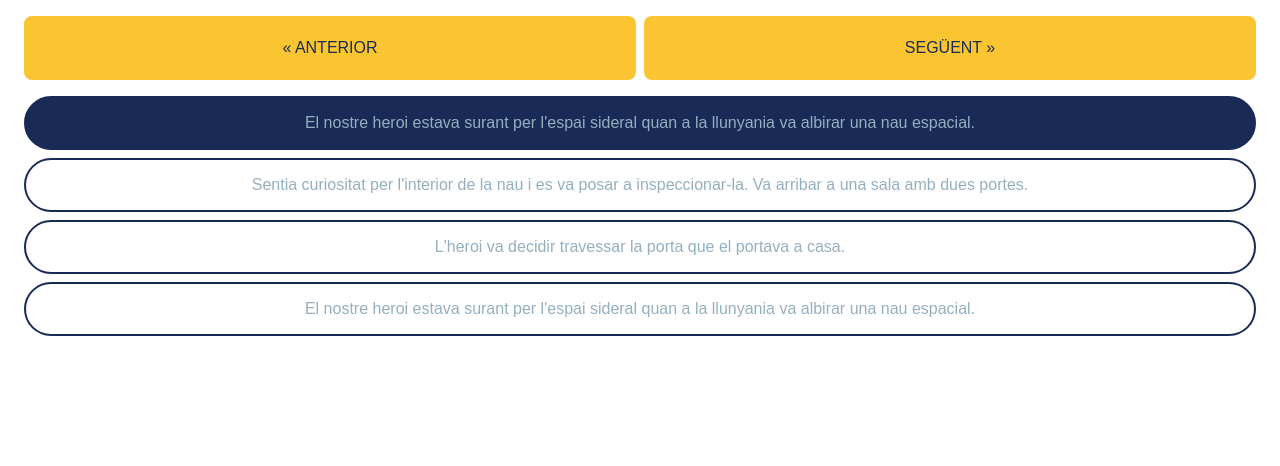
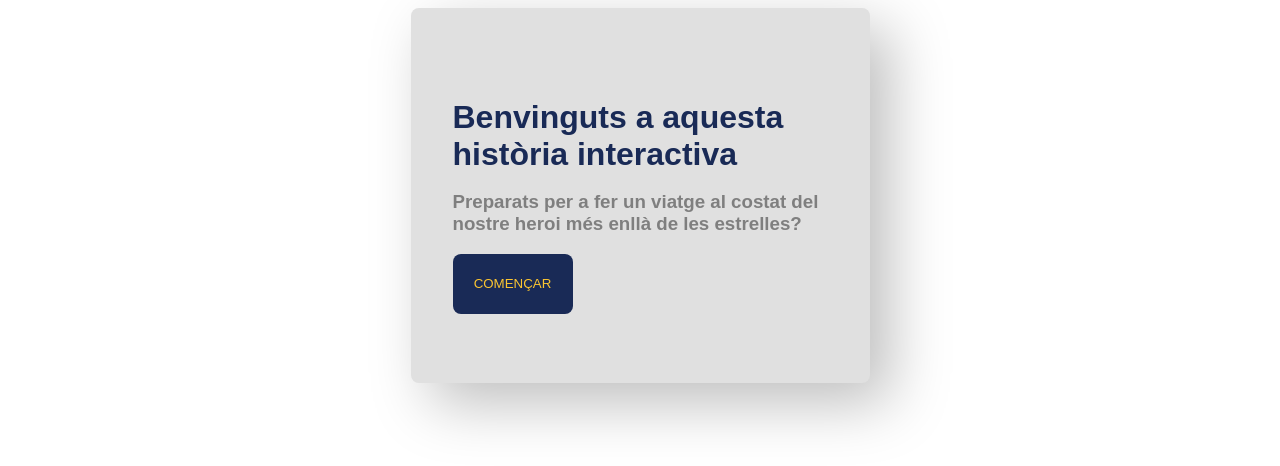
Before and after one commit to nyuudo/Thinksigner, a React (Vite) app: page / in a window 1280 px wide. Shown: the top 466 px of the page. Built offline with nearby package versions, Linux system fonts and the light colour scheme.

Commit message:
Exercise 5

```diff
--- a/src/App.tsx
+++ b/src/App.tsx
@@ -3,8 +3,11 @@ import scenes from "./data/scenes.json";
 import { Escena } from "./components/Escena";
 import { Header } from "./components/Header";
 import { useState } from "react";
+import { Welcome } from "./components/Welcome";
 
 function App() {
+  // define the state of Welcome component
+  const [firstPage, setPage] = useState(true);
   const [level, setLevel] = useState(1);
   // define a function that will be used by the right button
   const GoAhead = () => {
@@ -26,7 +29,15 @@ function App() {
     }
   };
 
-  return (
+  // define a function to set the change of state
+  const GoPage = () => {
+    setPage(false);
+  };
+
+  // return a conditional ternary to hide or show the nextpage
+  return firstPage === true ? (
+    <Welcome next={GoPage} />
+  ) : (
     <div>
       <Header back={GoBack} ahead={GoAhead} />
       {scenes.map((item) => (
--- /dev/null
+++ b/src/components/Welcome.styles.tsx
@@ -0,0 +1,38 @@
+import styled from "styled-components";
+
+export const WelcomeArea = styled.div`
+  @import url("https://fonts.googleapis.com/css2?family=Rubik&display=swap");
+  font-family: Rubik, sans-serif;
+  h1 {
+    color: #192a56;
+    margin-bottom: 0;
+  }
+  h3 {
+    color: #7f7f7f;
+  }
+  margin: auto;
+  display: flex;
+  flex-wrap: wrap;
+  align-content: center;
+  padding: 0px 42px;
+  max-width: 375px;
+  height: 375px;
+  border-radius: 8px;
+  background: #e0e0e0;
+  box-shadow: 20px 20px 60px #bebebe, -20px -20px 60px #ffffff;
+`;
+
+export const WelcomButton = styled.button`
+  border: none;
+  border-radius: 8px;
+  width: 120px;
+  height: 60px;
+  text-decoration: none;
+  color: #fbc531;
+  background-color: #192a56;
+  transition-duration: 0.4s;
+  &:hover {
+    color: #192a56;
+    background-color: #fbc531;
+  }
+`;
--- /dev/null
+++ b/src/components/Welcome.tsx
@@ -0,0 +1,16 @@
+import { WelcomeArea, WelcomButton } from "./Welcome.styles";
+
+type WelcomeProps = { next(): void };
+
+export const Welcome = (props: WelcomeProps) => {
+  return (
+    <WelcomeArea>
+      <h1>Benvinguts a aquesta història interactiva</h1>
+      <h3>
+        Preparats per a fer un viatge al costat del nostre heroi més enllà de
+        les estrelles?
+      </h3>
+      <WelcomButton onClick={props.next}>COMENÇAR</WelcomButton>
+    </WelcomeArea>
+  );
+};
--- a/src/data/scenes.json
+++ b/src/data/scenes.json
@@ -13,6 +13,6 @@
   },
   {
     "id": 4,
-    "escena": "El nostre heroi estava surant per l'espai sideral quan a la llunyania va albirar una nau espacial."
+    "escena": "Mentrestant, altres herois no van tenir tanta sort en la seva elecció..."
   }
 ]
```
